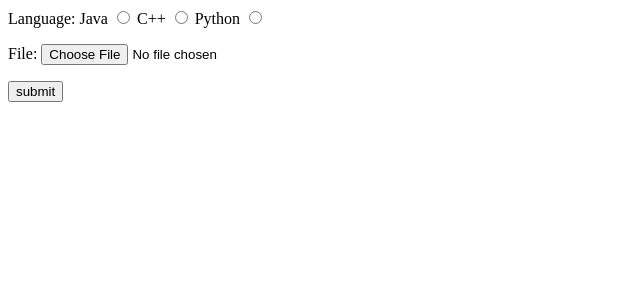
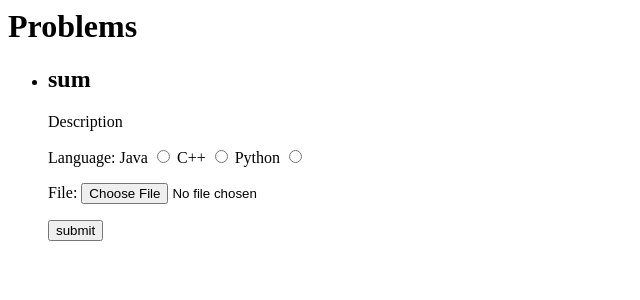
Before and after one commit to kevinychen/wingter-olympics, a PHP site: page /home.php in a window 1280 px wide. Shown: the top 300 px of the page, without its empty margins (0-640 px from the left). Run offline with PHP 8.4, Linux system fonts and the light colour scheme; data that the repository does not hold is empty; some libraries are stand-ins or nearby versions.

Commit message:
Update upload problems page.

```diff
--- a/scripts/home.php
+++ b/scripts/home.php
@@ -16,15 +16,19 @@ if ($_SERVER['REQUEST_METHOD'] === 'POST') {
 <html>
     <head>
         <title>Next Code 2014 Wingter Olympics</title>
-        <script src="http://ajax.googleapis.com/ajax/libs/jquery/1.10.2/jquery.min.js"></script>
+        <script src="https://ajax.googleapis.com/ajax/libs/jquery/1.10.2/jquery.min.js"></script>
         <script src='https://cdn.firebase.com/v0/firebase.js'></script>
     </head>
     <body>
         <div class="container">
-            <div id="problem"></div>
-            <div id="description"></div>
+            <h1>Problems</h1>
+                <ul id="problems">
+                    <li>
+                    <h2>sum</h2>
+                    <p>Description</p>
                     <div id="upload">
                         <form method="post" action="/wingter-olympics/scripts/home.php" enctype="multipart/form-data">
+                            <input type="hidden" name="problem" value="sum">
                             <p>Language:
                                 Java <input type="radio" name="lang" value="java">
                                 C++ <input type="radio" name="lang" value="c++">
@@ -34,14 +38,37 @@ if ($_SERVER['REQUEST_METHOD'] === 'POST') {
                             <input type="submit" value="submit">
                         </form>
                     </div>
+                    </li>
+                </ul>
+            </div>
         </div>
     </body>
     <script>
         var firebaseRef = new Firebase('https://wingter-olympics.firebaseIO.com');
-        var currentProblemRef = firebaseRef.child('wings/3W/users/kyc2915/current');
-        currentProblemRef.on('value', function(currentProblemSnapshot) {
-            $('#problem').text(currentProblemSnapshot.val().name);
-            $('#description').text(currentProblemSnapshot.val().description);
+        var problemsRef = firebaseRef.child('problems');
+        problemsRef.on('value', function(problemsSnapshot) {
+            var problemsList = '';
+            problemsSnapshot.forEach(function(problemSnapshot) {
+                var problem = problemSnapshot.name();
+                problemsList += '<li><h2>' + problem + '</h2>';
+                problemsList += '<p id="' + problem + '-description"></p>';
+                problemsList += '<div id="upload">';
+                problemsList += '<form method="post" action="/wingter-olympics/scripts/home.php" enctype="multipart/form-data">';
+                problemsList += '<input type="hidden" name="problem" value="' + problem + '">';
+                problemsList += '<p>Language:';
+                problemsList += 'Java <input type="radio" name="lang" value="java">';
+                problemsList += 'C++ <input type="radio" name="lang" value="c++">';
+                problemsList += 'Python <input type="radio" name="lang" value="python">';
+                problemsList += '<p>File: <input type="file" name="file"></p>';
+                problemsList += '<input type="submit" value="submit">';
+                problemsList += '</form></div></li>';
+            });
+            $('#problems').html(problemsList);
+            problemsSnapshot.forEach(function(problemSnapshot) {
+                var problem = problemSnapshot.name();
+                var description = problemSnapshot.child('description').val();
+                $('#' + problem + '-description').text(description);
+            });
         });
     </script>
 </html>
```
Lines whose indentation alone changed are shown as unchanged.
